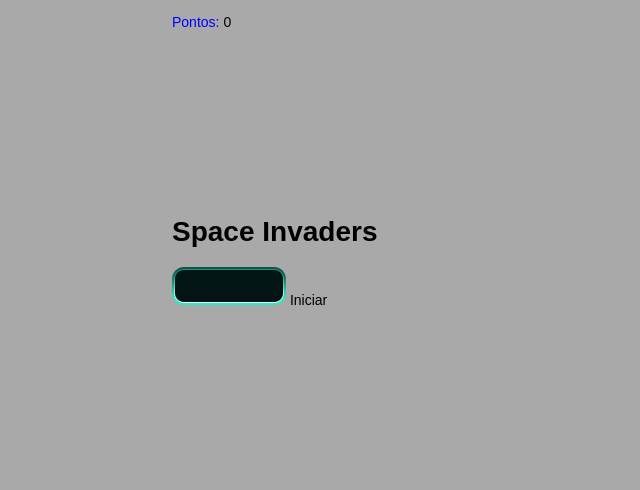
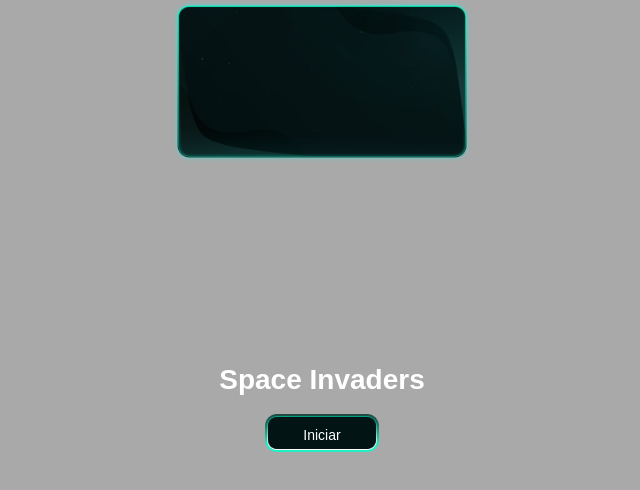
Before and after one commit to David-Asafe/modern-space-invaders, a plain HTML site: page index.html in a window 1280 px wide. Shown: the whole page, without its empty margins (318-958 px from the left). Drawn offline with Linux system fonts and the light colour scheme.

Commit message:
add styles to start screen

```diff
--- a/index.html
+++ b/index.html
@@ -17,19 +17,58 @@
     </style>
 </head>
 <body>
-    <div id="parentDiv">
-        <p>
+    <div style="position: relative;"  id="parentDiv">
+       <p
+        id="scoreContainer"
+        style="
+            position: absolute;
+            z-index: 10;
+            color: white;
+            margin: 0;
+            left: 10px
+            top: 10px;
+            display: none;
+           "
+        >
             <span style="color: blue;">Pontos: </span>
             <span id="scoreEl">0</span>
         </p>
         <canvas></canvas>
 
-        <div id="startScreen">
-            <div>
-                <h1>Space Invaders</h1>
-                <div id="startButton"></div>
+        <div
+        id="startScreen"
+        style="
+        position: absolute;
+        top: 0;
+        left: 0;
+        right: 0%;
+        bottom: 0;
+        display: flex;
+        justify-content: center;
+        align-items: center;
+        background: url('./img/startScreenBackground.png');
+        background-repeat: no-repeat;
+        background-size: contain;
+        z-index: 20;
+        "
+
+        >
+            <div style="text-align: center;">
+                <h1 style="color: white;">Space Invaders</h1>
+                <div
+                id="startButton"
+                style="position: relative; display: inline-block; cursor: pointer;"
+                >
                 <img src="./img/button.png" alt="start Button" />
-                    <span>Iniciar</span>
+                    <span
+                    style="
+                     position: absolute;
+                     color: white;
+                     top: 50%;
+                     left: 50%;
+                     transform: translate(-50%, -50%);
+                    "
+                >Iniciar</span>
                 </div>
             </div>
         </div><!-- Fim startScreen -->
```
